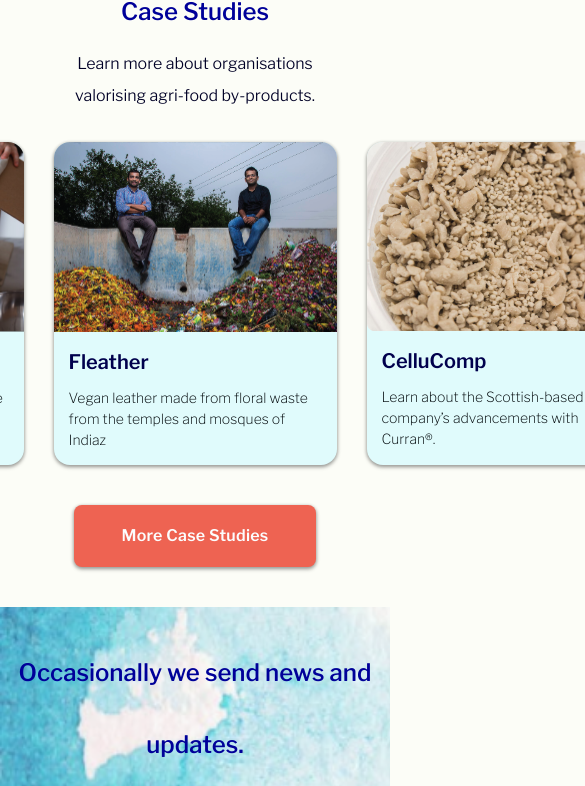
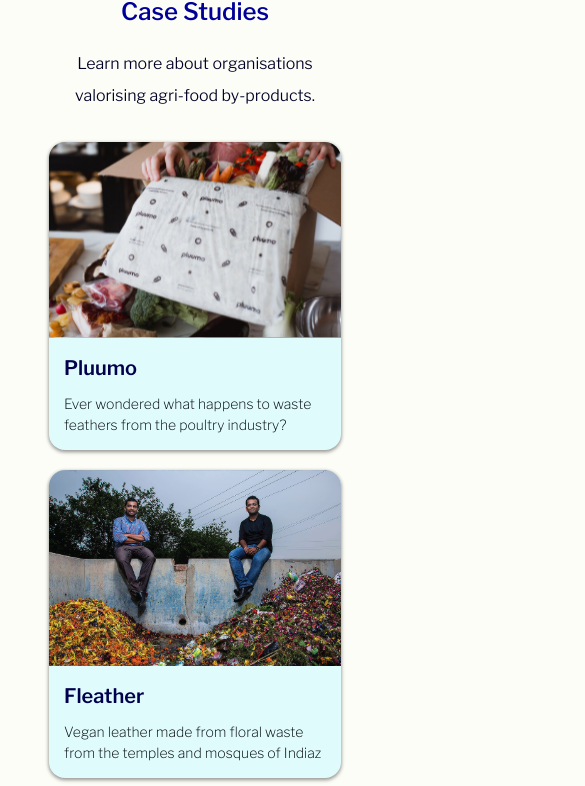
Before and after one commit to Valorise-Limited/Valorise-website, a React (Create React App) app in the folder frontend/: page / in a window 390 px wide. Shown: the part 5169-5955 px from the top of the page, 585 px wide, since content can reach past the window. Built offline with nearby package versions, Linux system fonts and the light colour scheme.

Commit message:
fixed mobile bugs

```diff
--- a/frontend/src/pages/home/components/what-are-the-benefits/watbs.scss
+++ b/frontend/src/pages/home/components/what-are-the-benefits/watbs.scss
@@ -1,9 +1,14 @@
 .case-studies__listing {
     display: flex;
-    align-items: stretch;
+    align-items: center;
     margin-bottom: 3rem;
 }
 
+@media only screen and (max-width:768px) {
+    .case-studies__listing{
+        flex-wrap: wrap;
+    }
+}
 
 
 .case-studies__btn-block {
```
